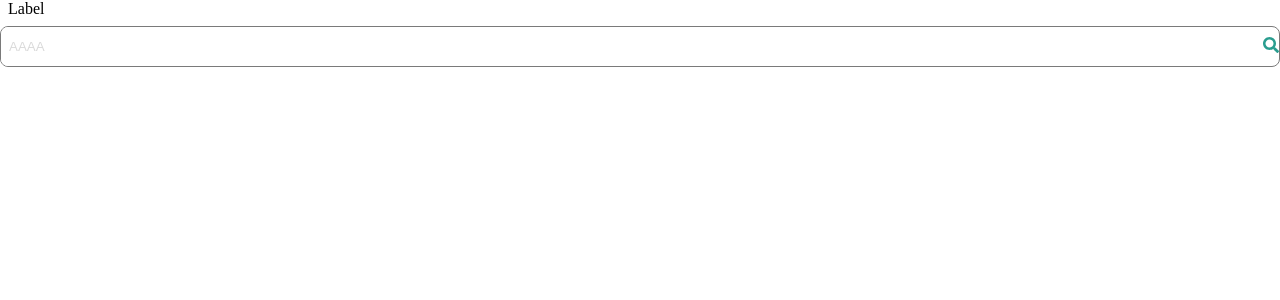
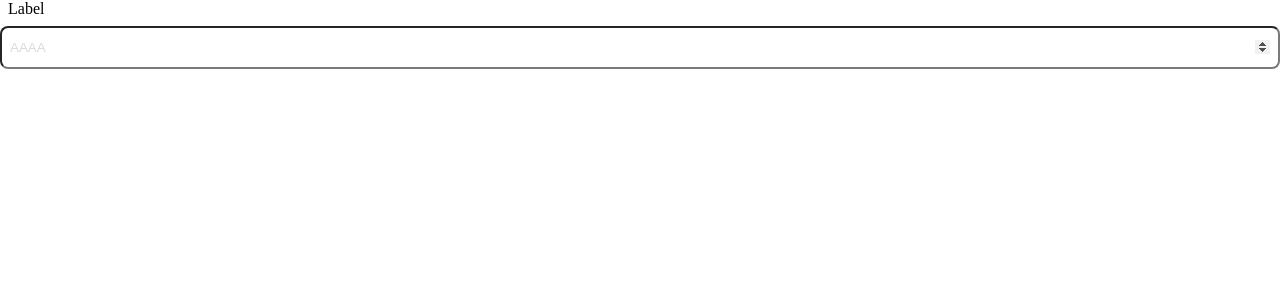
Before and after one commit to CaNeoN28/controle-farmaceutico-frontend, a Next.js app: page / in a window 1280 px wide. Shown: the top 300 px of the page. Built offline with nearby package versions, Linux system fonts and the light colour scheme.

Commit message:
Abandonando ideia do ícone

```diff
--- a/src/app/page.tsx
+++ b/src/app/page.tsx
@@ -2,13 +2,24 @@
 
 import "./globals.css";
 import Input from "@/components/Input";
+import { useEffect, useState } from "react";
 import { FaSearch } from "react-icons/fa";
 
 export default function Home() {
+  const [texto, setTexto] = useState<string>("");
+
   return (
     <>
-      <Input label="Label" id="input" placeholder="AAAA">
-        <FaSearch />
+      <Input
+        label="Label"
+        id="input"
+        value={texto}
+        onChange={(e) => {
+          setTexto(e.target.value);
+        }}
+        placeholder="AAAA"
+        type="number"
+      >
       </Input>
     </>
   );
--- a/src/components/Input/Input.module.scss
+++ b/src/components/Input/Input.module.scss
@@ -9,31 +9,18 @@
   padding-left: 8px;
 }
 
-.inputBox {
+.input {
+  padding: 12px 8px;
   min-height: 40px;
   border-radius: 8px;
   width: 100%;
 
-  display: flex;
-  align-items: center;
-  overflow: hidden;
+  outline: none;
 
-  border: 1px solid var(--gray);
+  border-color: var(--gray);
   color: var(--gray);
-}
-
-.input {
-  outline: none;
-  border: none;
-
-  padding: 12px 8px;
-  width: 100%;
 }
 
 .input::placeholder {
   color: var(--light-gray);
 }
-
-.child {
-  color: var(--primary-color);
-}
--- a/src/components/Input/index.tsx
+++ b/src/components/Input/index.tsx
@@ -5,14 +5,10 @@ import { IconType } from "react-icons";
 
 interface Props extends React.ComponentPropsWithoutRef<"input"> {
   label?: string;
-  children?: ReactNode;
 }
 
 export default function Input({ label, children, ...props }: Props) {
   const id = props.id;
-  const classes = classNames({
-    [styles.input]: true,
-  });
 
   return (
     <div className={styles.container}>
@@ -22,10 +18,7 @@ export default function Input({ label, children, ...props }: Props) {
         </label>
       )}
 
-      <div className={styles.inputBox}>
-        <input className={classes} type="text" {...props} />
-        {children && <div className={styles.child}>{children}</div>}
-      </div>
+      <input className={styles.input} type="text" {...props} />
     </div>
   );
 }
```
